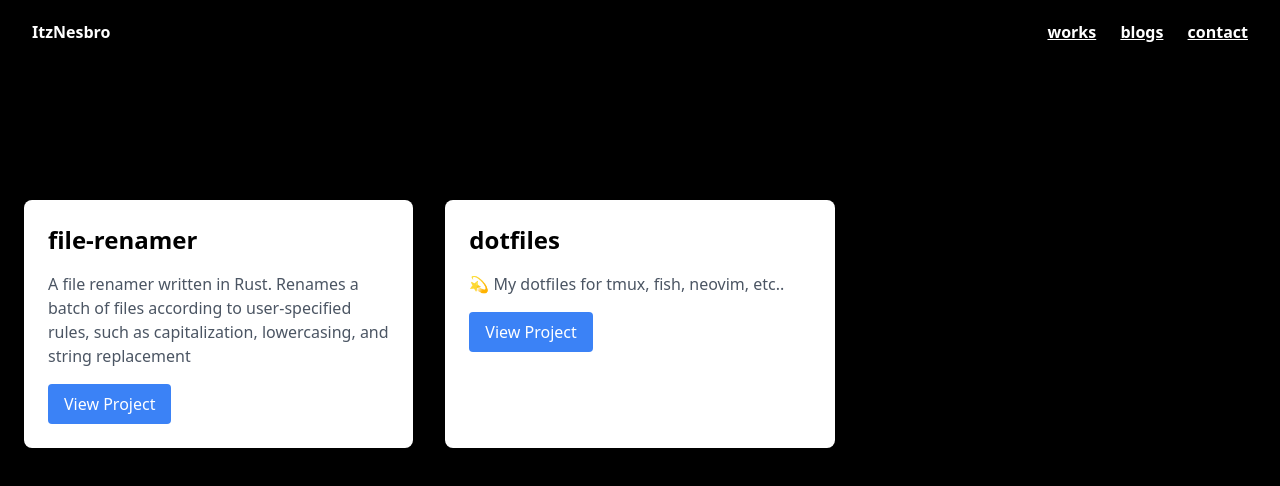
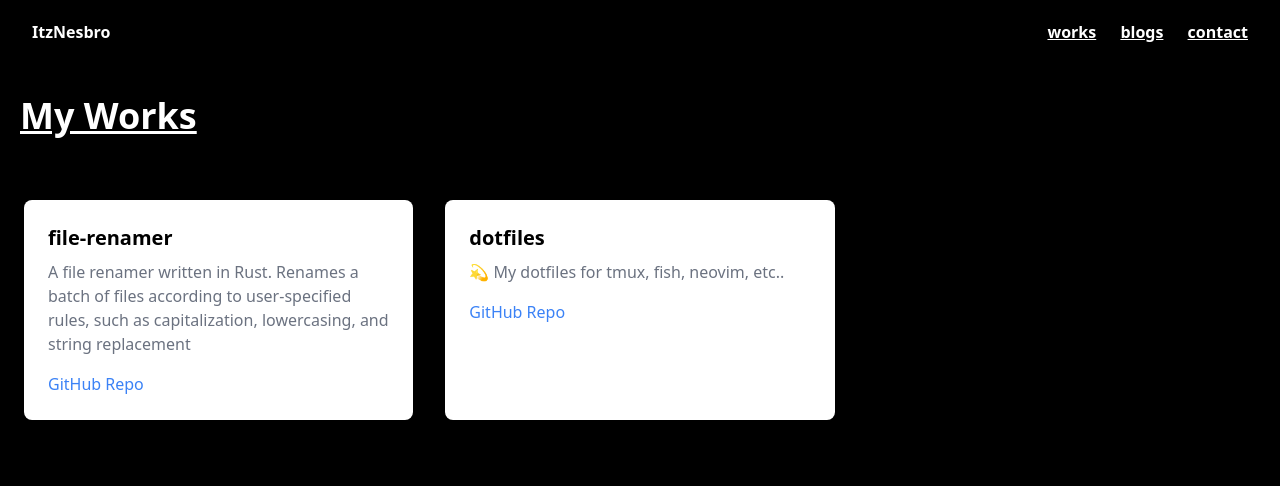
Before and after one commit to ItzNesbroDev/itznesbro, a SvelteKit app: page /works in a window 1280 px wide. Shown: the top 486 px of the page. Built offline with nearby package versions, Linux system fonts and the light colour scheme.

Commit message:
updated works page

```diff
--- a/src/routes/works/+page.svelte
+++ b/src/routes/works/+page.svelte
@@ -10,20 +10,20 @@
 </svelte:head>
 
 <div class="container mx-auto py-10">
-	<h1 class="text-4xl font-bold mb-10">My Works</h1>
+	<h1 class="text-4xl font-bold mb-10 ml-5 underline text-white">My Works</h1>
 	<div class="grid grid-cols-1 md:p-6 md:grid-cols-2 lg:grid-cols-3 gap-8">
-		{#each projects as project (project.url)}
-			<div class="bg-white rounded-lg shadow-lg overflow-hidden" key={project.url}>
-				<div class="p-6">
-					<h2 class="text-2xl font-bold mb-4">{project.name}</h2>
-					<p class="text-gray-600">{project.description}</p>
-					<a
-						href={project.url}
-						class="inline-block bg-blue-500 text-white py-2 px-4 rounded hover:bg-blue-600 mt-4"
-					>
-						View Project
-					</a>
-				</div>
+		{#each projects as project}
+			<div class="bg-white rounded-lg shadow-lg p-6">
+				<h2 class="text-xl font-bold mb-2">{project.name}</h2>
+				<p class="text-gray-500 mb-4">{project.description}</p>
+				<a
+					href="{project.url}"
+					target="_blank"
+					rel="noopener noreferrer"
+					class="text-blue-500 hover:text-blue-700 mt-2"
+				>
+					GitHub Repo
+				</a>
 			</div>
 		{/each}
 	</div>
```
